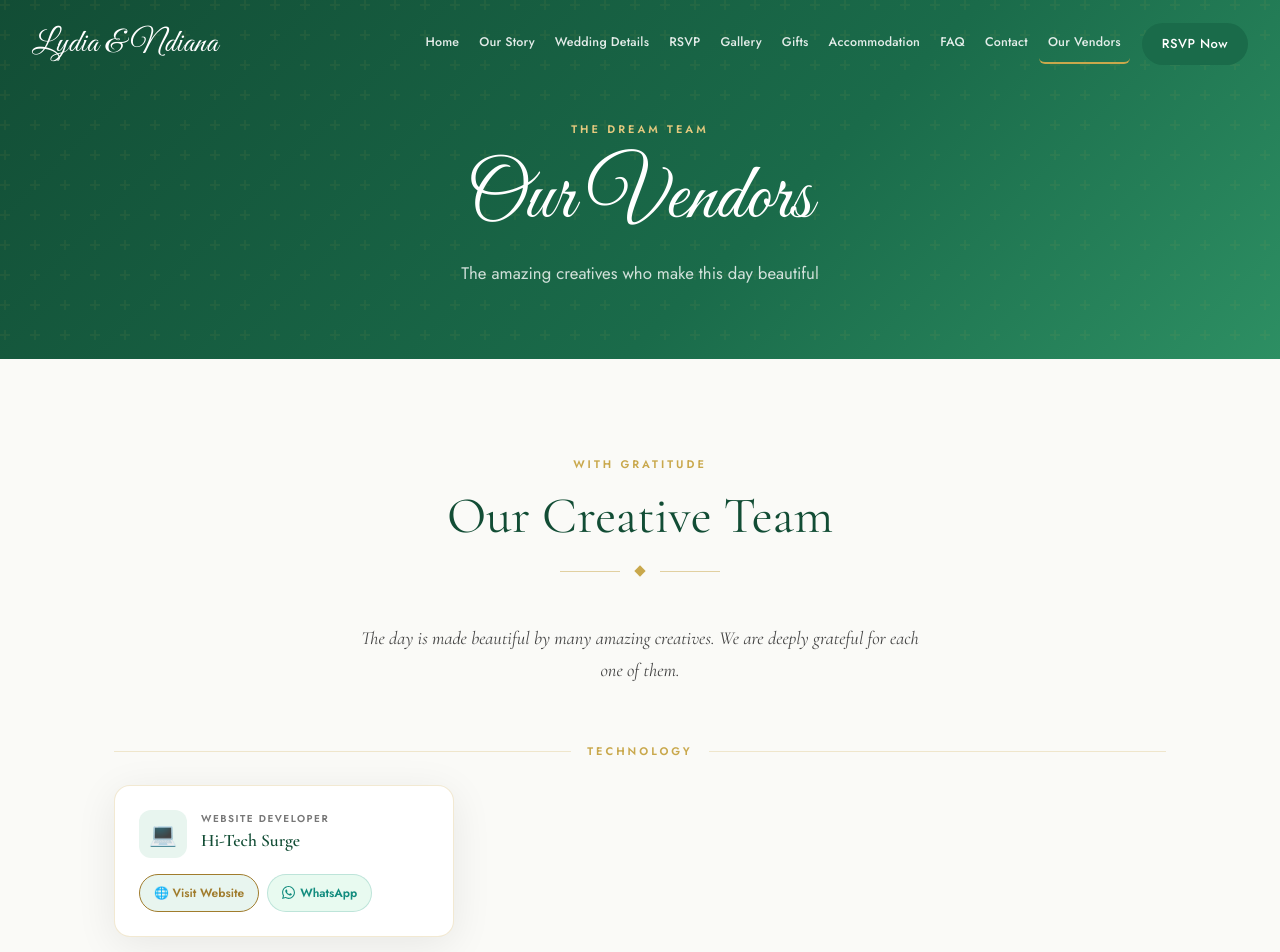
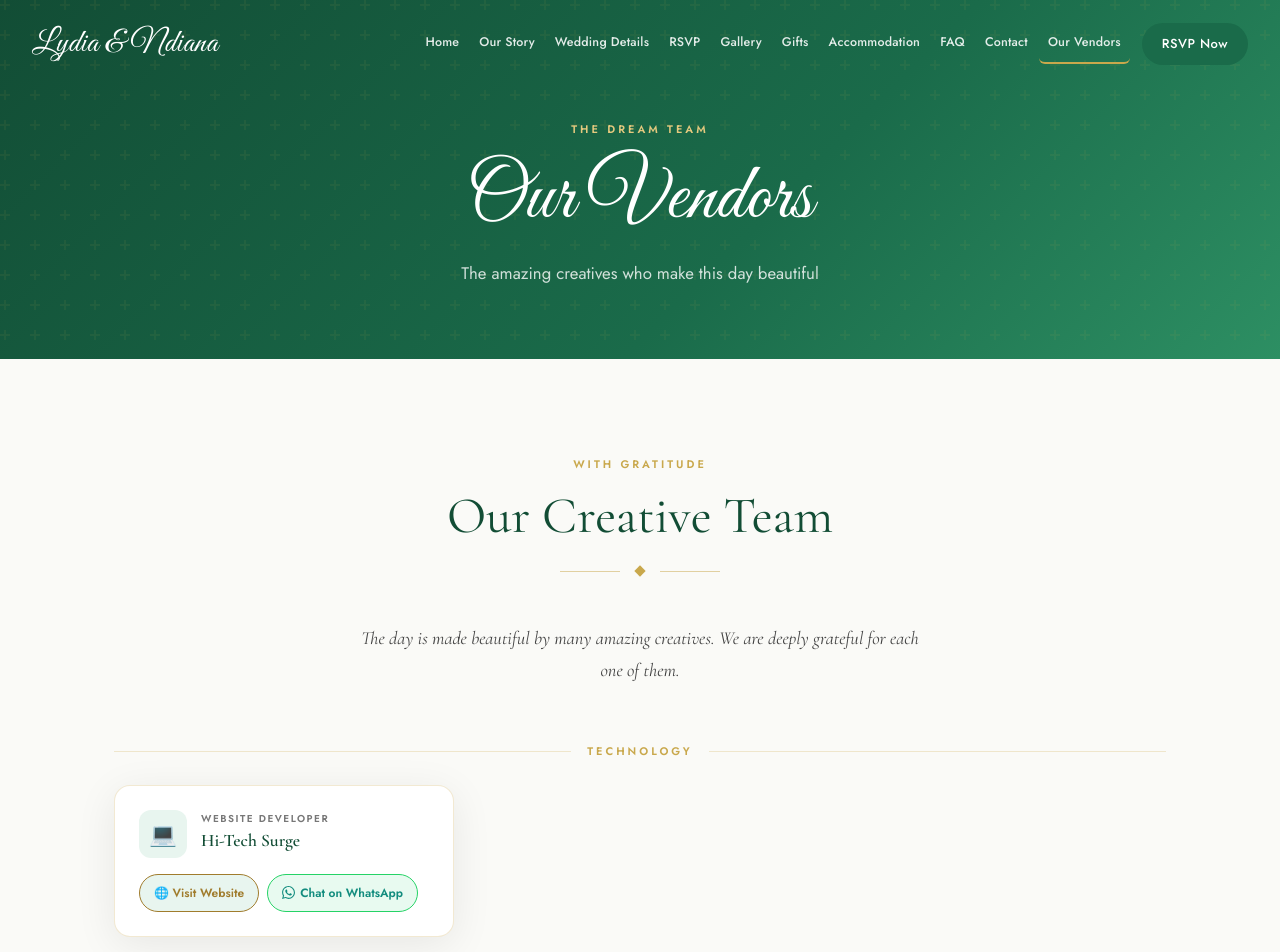
Before and after one commit to General-Airkay/Wedding-site, a Next.js app: page /vendors in a window 1280 px wide. Shown: the top 952 px of the page. Built offline with nearby package versions, Linux system fonts and the light colour scheme.

Commit message:
Update vendors.js

```diff
--- a/pages/vendors.js
+++ b/pages/vendors.js
@@ -230,7 +230,7 @@ function VendorCard({ vendor }) {
             borderRadius: '50px',
             background: '#e8faf0',
             color: '#128C7E',
-            border: '1.5px solid rgba(18,140,126,0.2)',
+            border: '1.5px solid rgb(37, 211, 102)',
             fontFamily: "'Jost', sans-serif",
             fontSize: '12px', fontWeight: 600,
             textDecoration: 'none',
@@ -238,12 +238,12 @@ function VendorCard({ vendor }) {
             whiteSpace: 'nowrap',
           }}
           onMouseEnter={e => { e.currentTarget.style.background = '#25D366'; e.currentTarget.style.color = 'white'; e.currentTarget.style.borderColor = '#25D366'; }}
-          onMouseLeave={e => { e.currentTarget.style.background = '#e8faf0'; e.currentTarget.style.color = '#128C7E'; e.currentTarget.style.borderColor = 'rgba(18,140,126,0.2)'; }}
+          onMouseLeave={e => { e.currentTarget.style.background = '#e8faf0'; e.currentTarget.style.color = '#128C7E'; e.currentTarget.style.borderColor = 'rgb(37, 211, 102)'; }}
         >
           <svg width="13" height="13" viewBox="0 0 24 24" fill="currentColor">
             <path d="M17.472 14.382c-.297-.149-1.758-.867-2.03-.967-.273-.099-.471-.148-.67.15-.197.297-.767.966-.94 1.164-.173.199-.347.223-.644.075-.297-.15-1.255-.463-2.39-1.475-.883-.788-1.48-1.761-1.653-2.059-.173-.297-.018-.458.13-.606.134-.133.298-.347.446-.52.149-.174.198-.298.298-.497.099-.198.05-.371-.025-.52-.075-.149-.669-1.612-.916-2.207-.242-.579-.487-.5-.669-.51-.173-.008-.371-.01-.57-.01-.198 0-.52.074-.792.372-.272.297-1.04 1.016-1.04 2.479 0 1.462 1.065 2.875 1.213 3.074.149.198 2.096 3.2 5.077 4.487.709.306 1.262.489 1.694.625.712.227 1.36.195 1.871.118.571-.085 1.758-.719 2.006-1.413.248-.694.248-1.289.173-1.413-.074-.124-.272-.198-.57-.347m-5.421 7.403h-.004a9.87 9.87 0 01-5.031-1.378l-.361-.214-3.741.982.998-3.648-.235-.374a9.86 9.86 0 01-1.51-5.26c.001-5.45 4.436-9.884 9.888-9.884 2.64 0 5.122 1.03 6.988 2.898a9.825 9.825 0 012.893 6.994c-.003 5.45-4.437 9.884-9.885 9.884m8.413-18.297A11.815 11.815 0 0012.05 0C5.495 0 .16 5.335.157 11.892c0 2.096.547 4.142 1.588 5.945L.057 24l6.305-1.654a11.882 11.882 0 005.683 1.448h.005c6.554 0 11.89-5.335 11.893-11.893a11.821 11.821 0 00-3.48-8.413z"/>
           </svg>
-          WhatsApp
+          Chat on WhatsApp
         </a>
       </div>
     </div>
```
